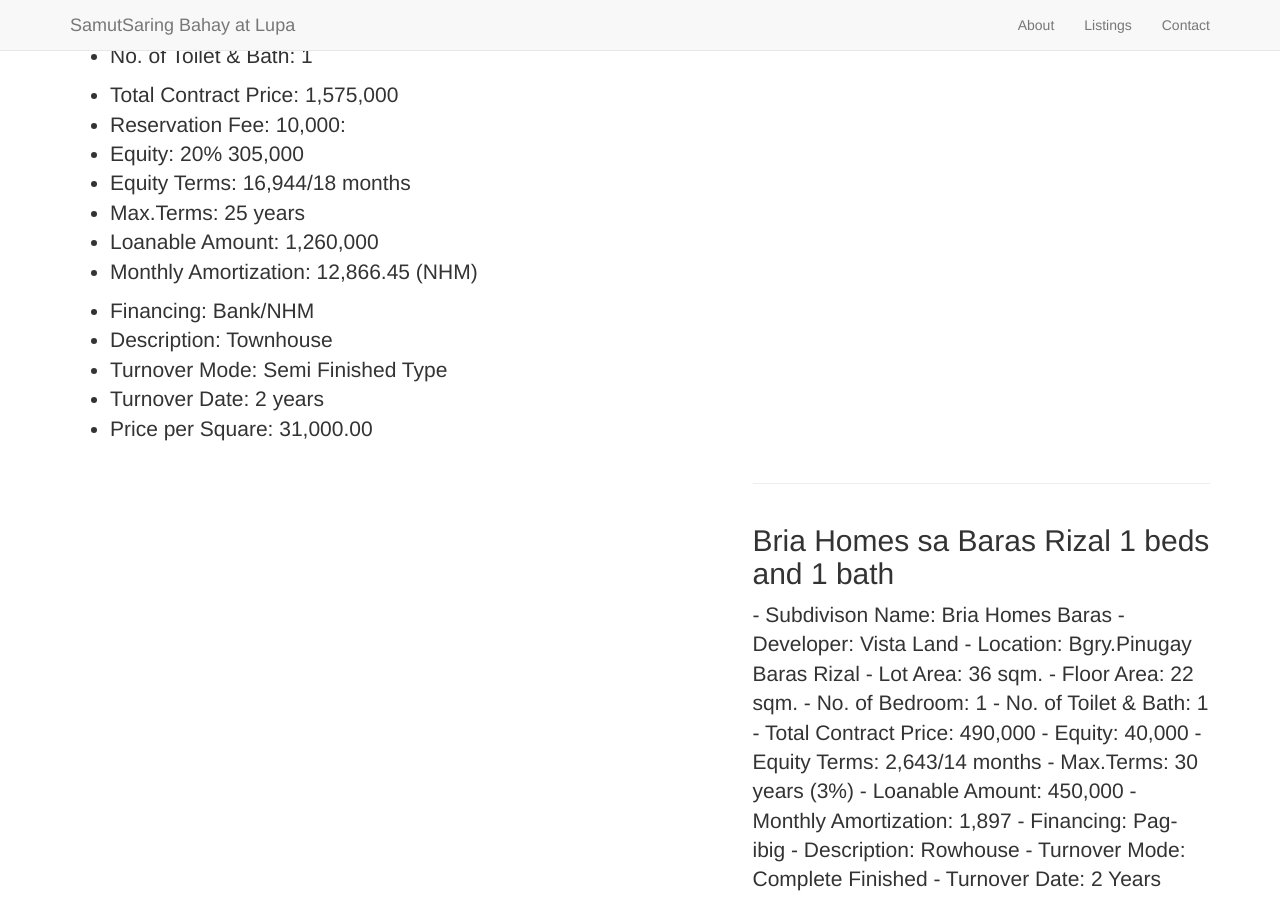
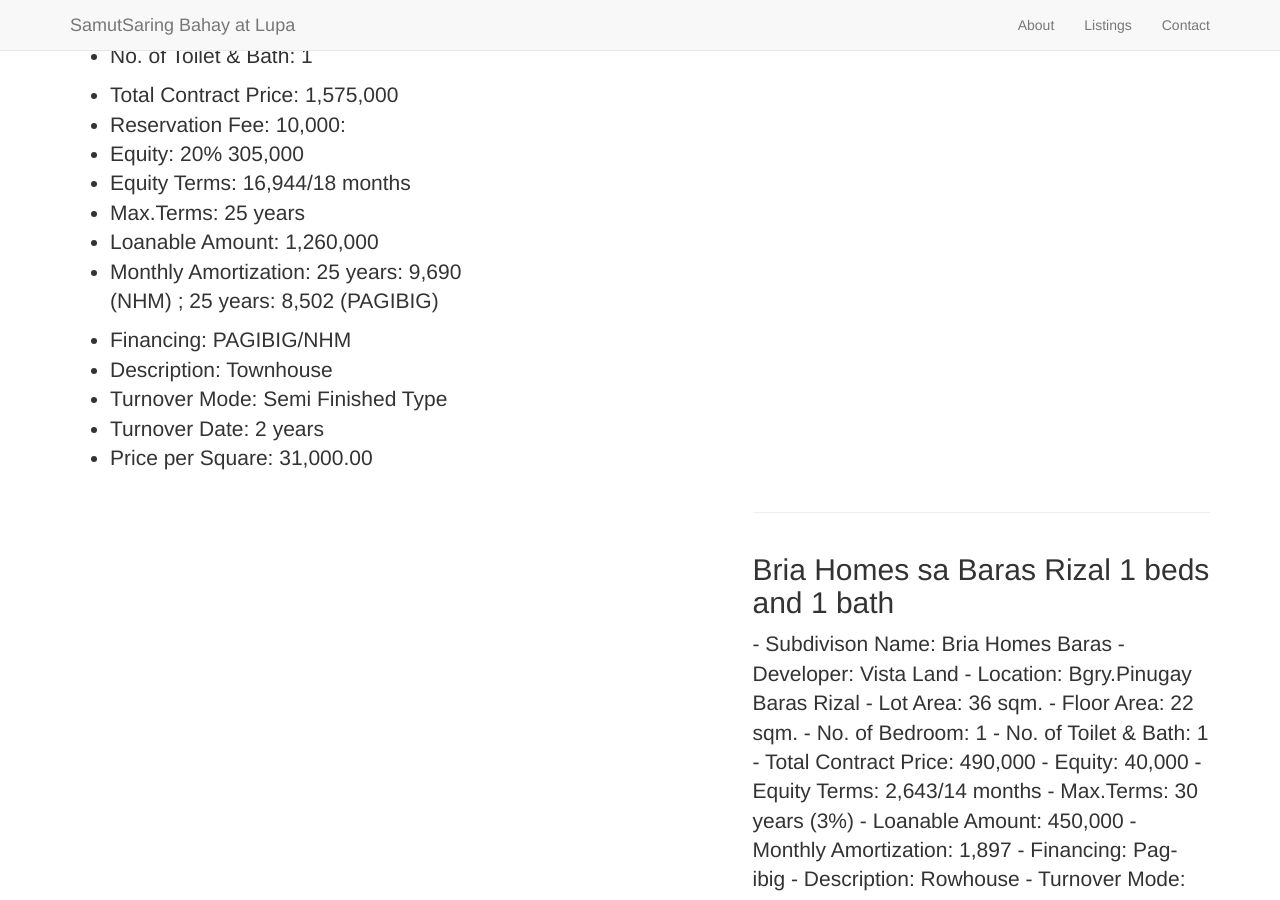
Before and after one commit to oscariotes/EQ-Lead-Gen, a Jekyll site: the page built from _posts/2017-10-20-bloomfield-east-angono.markdown, in a window 1280 px wide and 900 px high, scrolled down 8111 px. Built offline with Jekyll 4.4.1, drawn with Linux system fonts in a browser that asks for light colours; nearby versions of some CDN libraries; library files that are not in the unit come from our copies.

Commit message:
Update 2017-10-20-bloomfield-east-angono.markdown

```diff
--- a/_posts/2017-10-20-bloomfield-east-angono.markdown
+++ b/_posts/2017-10-20-bloomfield-east-angono.markdown
@@ -22,9 +22,9 @@
 - Equity Terms: 16,944/18 months
 - Max.Terms: 25 years
 - Loanable Amount: 1,260,000
-- Monthly Amortization: 12,866.45 (NHM)
+- Monthly Amortization: 25 years: 9,690 (NHM) ; 25 years: 8,502 (PAGIBIG)
 
-- Financing: Bank/NHM
+- Financing: PAGIBIG/NHM
 - Description: Townhouse
 - Turnover Mode: Semi Finished Type
 - Turnover Date: 2 years
```
